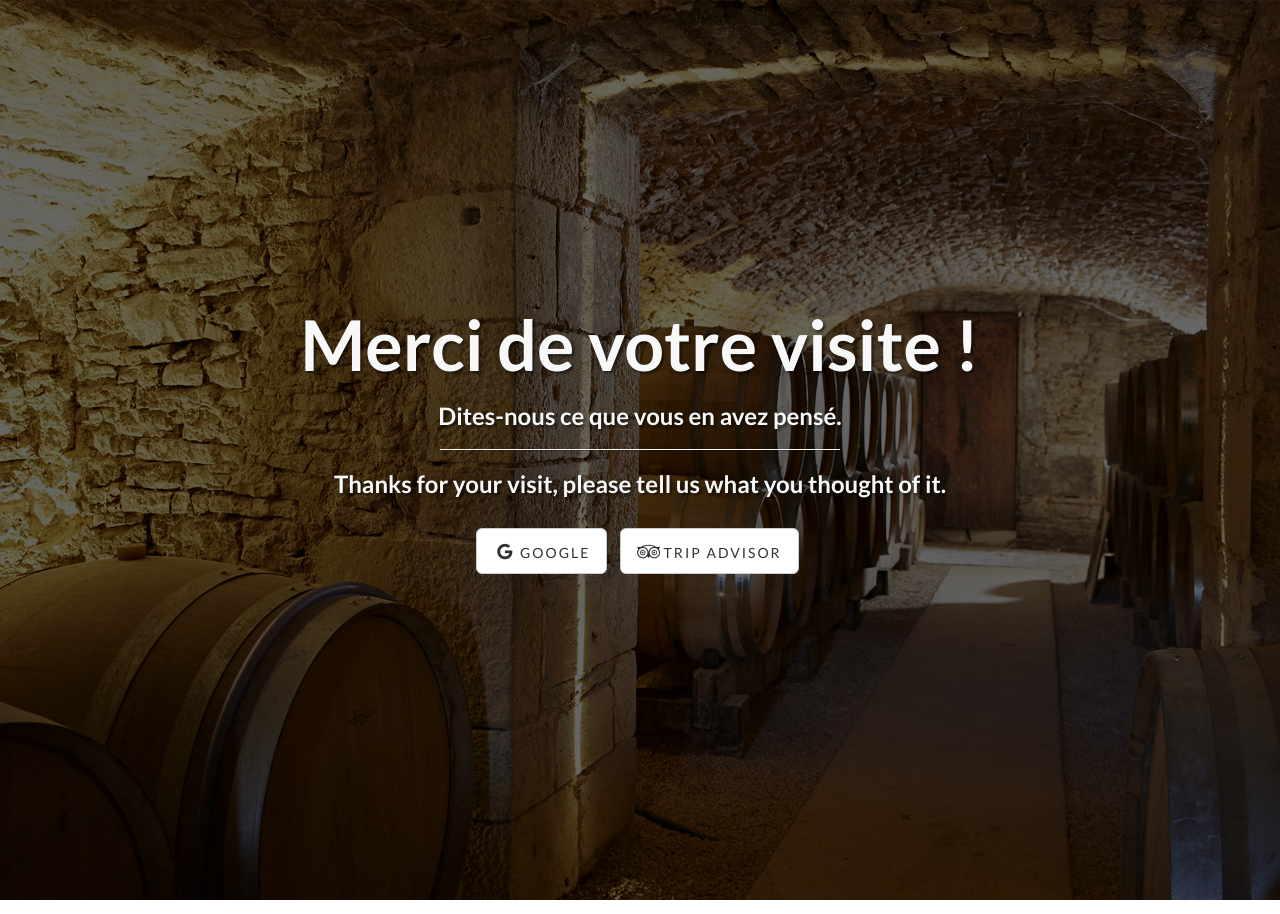
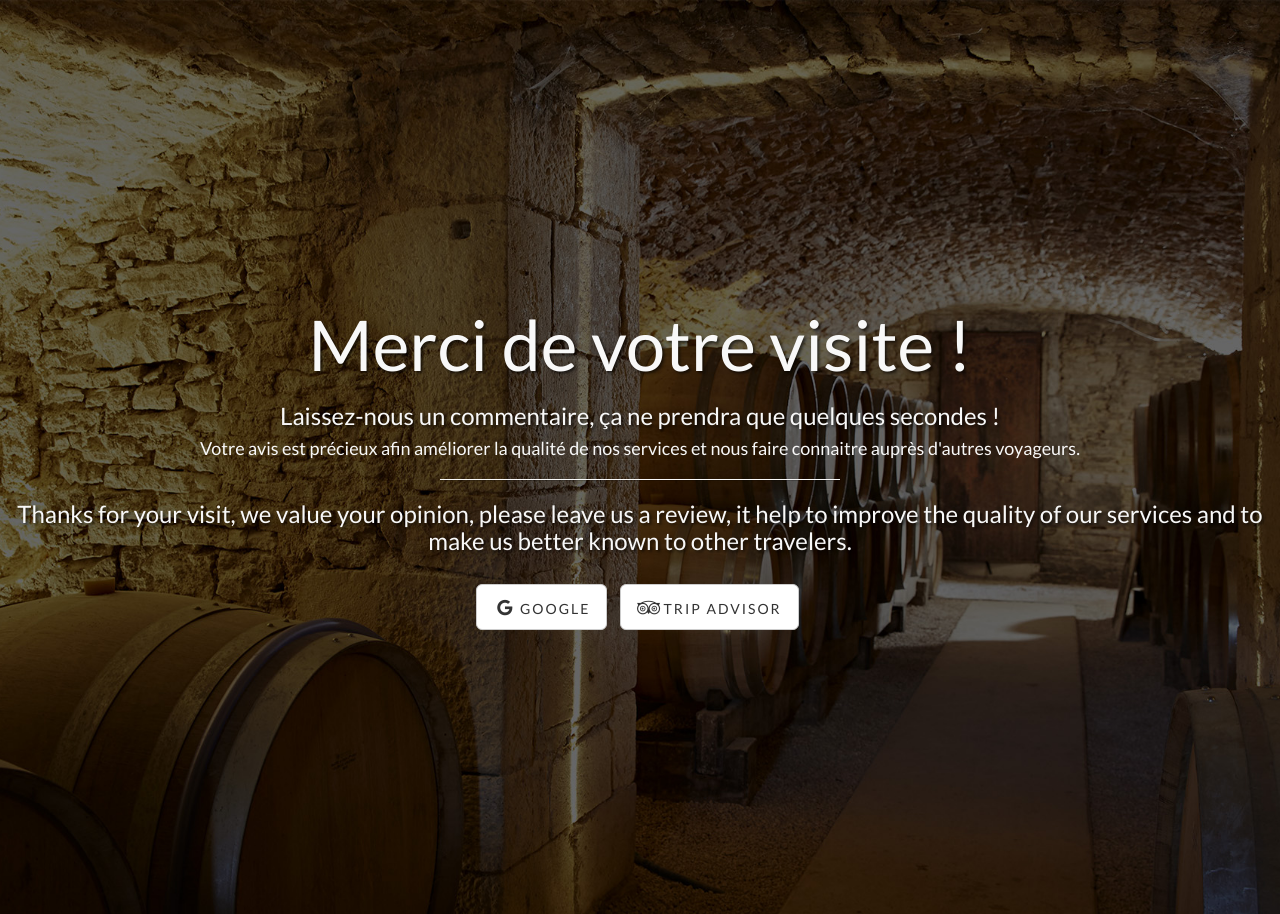
Before and after one commit to FlorianMigeon/InstaLinkPM, a plain HTML site: page LP/avis_client/index.html in a window 1280 px wide. Shown: the top 914 px of the page. Drawn offline with nearby package versions, Linux system fonts and the light colour scheme.

Commit message:
Update index.html

```diff
--- a/LP/avis_client/index.html
+++ b/LP/avis_client/index.html
@@ -31,7 +31,6 @@ h4,
 h5,
 h6 {
     font-family: "Lato","Helvetica Neue",Helvetica,Arial,sans-serif;
-    font-weight: 700;
 }
 
 .topnav {
@@ -167,9 +166,10 @@ anchor = anchor.replace("ww","<br />")
                 <div class="col-lg-12">
                     <div class="intro-message">
                         <h1>Merci de votre visite !</h1>
-                        <h3>Dites-nous ce que vous en avez pensé.</h3>
+                        <h3>Laissez-nous un commentaire, ça ne prendra que quelques secondes !</h3>
+                        <h4>Votre avis est précieux afin améliorer la qualité de nos services et nous faire connaitre auprès d'autres voyageurs.</h4>
                         <hr class="intro-divider">
-                        <h3>Thanks for your visit, please tell us what you thought of it.</h4>
+                        <h3>Thanks for your visit, we value your opinion, please leave us a review, it help to improve the quality of our services and to make us better known to other travelers.</h4>
                         <br>
                         <ul class="list-inline intro-social-buttons">
                             <li>
```
